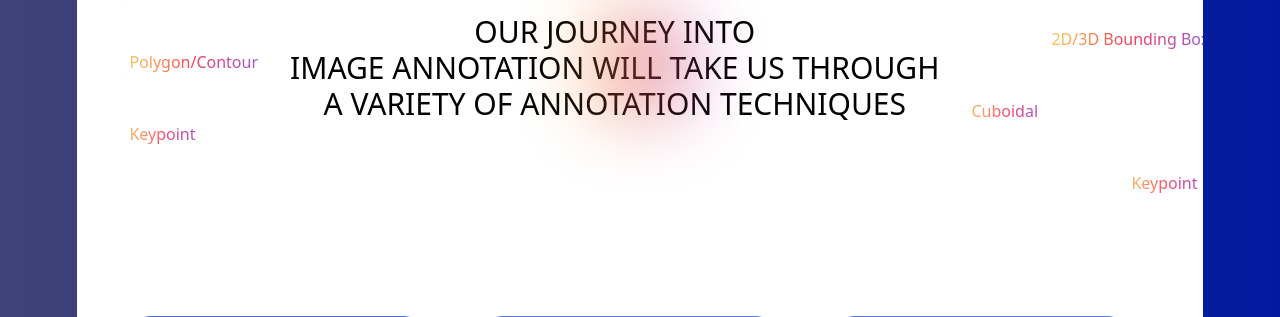
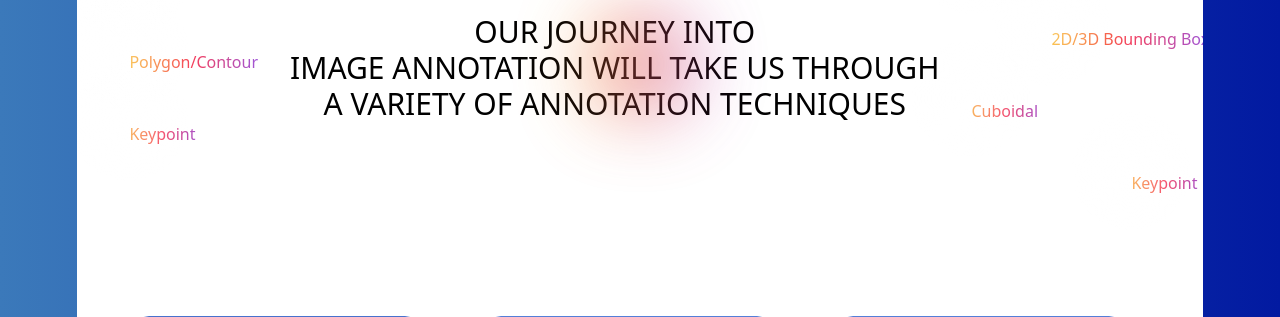
Before and after one commit to DesignWithShamil/infolks, a Django app: page / in a window 1280 px wide; the page is wider, and only the part inside the window is pictured. Shown: the part 1012-1329 px from the top of that part. Run offline with Django 5.2, Linux system fonts and the light colour scheme; some libraries are stand-ins or nearby versions.

Commit message:
bg colour change

```diff
--- a/mobileview/app/templates/index.html
+++ b/mobileview/app/templates/index.html
@@ -695,14 +695,14 @@
   </section>
 
   <section
-    class=" bg-gradient-to-r from-[#414278] to-[#021AA1] min-h-screen flex flex-col items-center justify-center">
+    class=" bg-gradient-to-r from-[#3b79ba] to-[#021AA1] min-h-screen flex flex-col items-center justify-center">
 
     <div class="bg-white w-[88%] items-center justify-center pt-10  ">
     <div
   class="absolute bottom-0 left-1/2 transform -translate-x-1/2 translate-y-2/3
          lg:p-16 p-5 py-10 rounded-3xl w-[88%] text-center text-white shadow-xl z-50"
   style="
-    background-image: linear-gradient(to right, #60a5fa, #3b82f6), url('https://test.infolks.info/techniques/blogbg.png');
+    background-image: linear-gradient(to right, #5ed7fc, #0379ff), url('https://test.infolks.info/techniques/blogbg.png');
     background-position: center center;
     background-size: cover;
     background-blend-mode: overlay;
```
